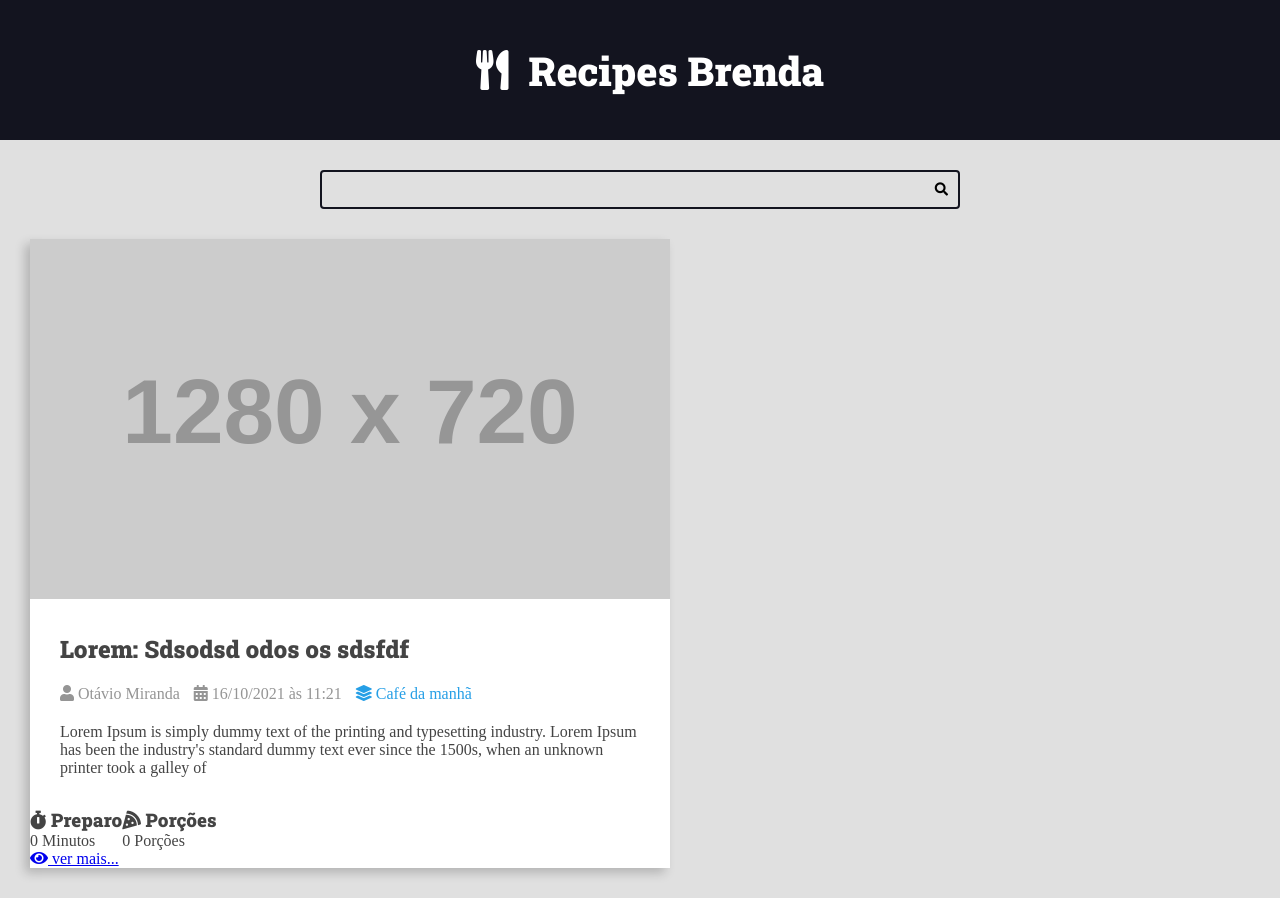
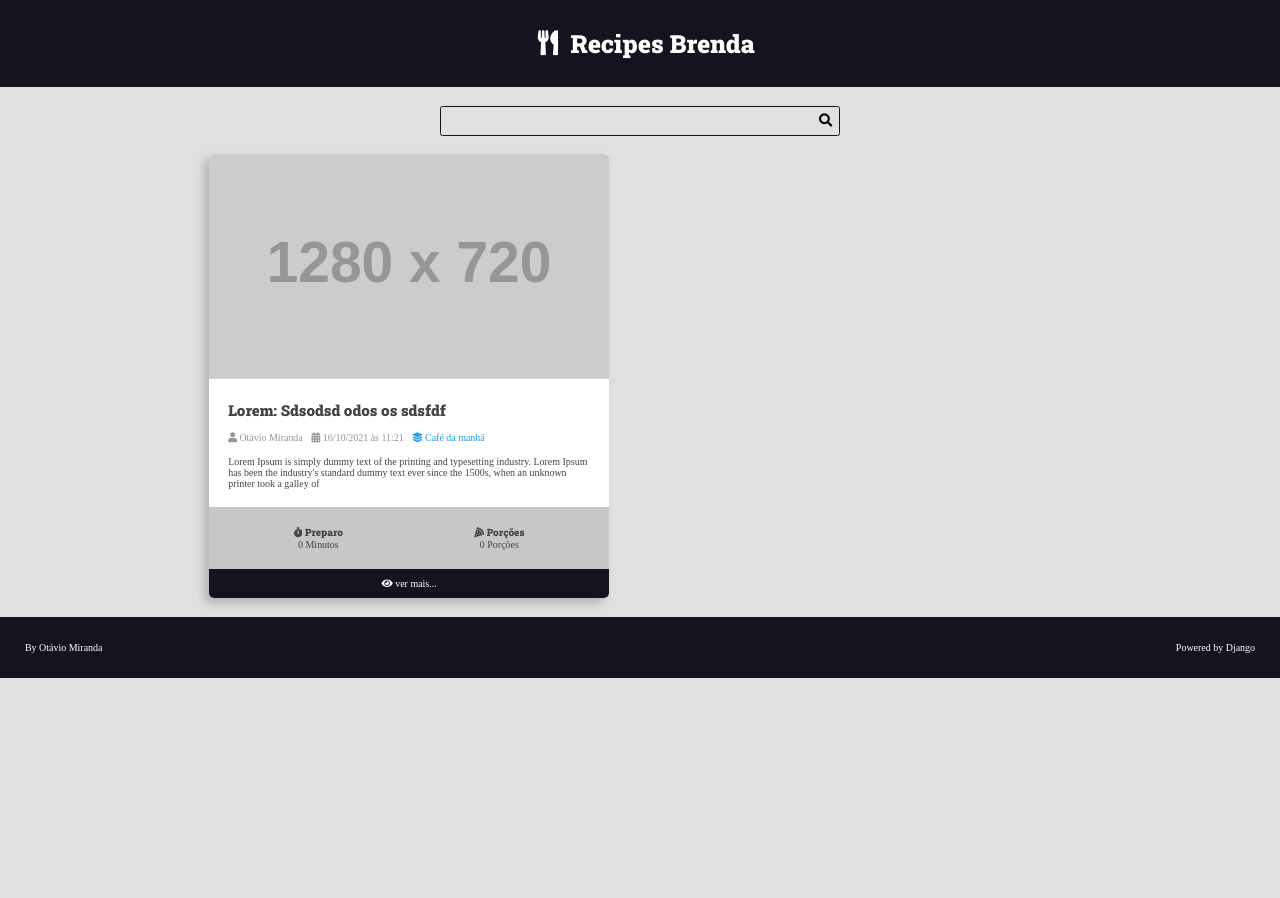
Before and after one commit to BrendaBevilaqua13/curso-django-projeto1, a Django app: page / in a window 1280 px wide. After the commit the page ends 678 px from the top, so only its background shows below. Run offline with Django 4.2, Linux system fonts and the light colour scheme; grey boxes labelled with a size stand in for pictures from a placeholder-image service; some libraries are stand-ins or nearby versions.

Commit message:
adcionando o footer

```diff
--- a/recipes/templates/recipes/pages/home.html
+++ b/recipes/templates/recipes/pages/home.html
@@ -6,58 +6,7 @@
 
 <main class="main-content-container">
     <div class="main-content main-content-list container">
-        <div class="recipe recipe-list-item">
-            <div class="recipe-cover">
-                <img src="https://via.placeholder.com/1280x720.png" alt="">
-            </div>
-            <div class="recipe-title-container">
-                <h2 class="recipe-title">Lorem: Sdsodsd odos os sdsfdf</h2>
-            </div>
-
-            <div class="recipe-author">
-                    <span class="recipe-author-item">
-                        <i class="fas fa-user"></i>
-                        Otávio Miranda
-                    </span>
-                <span class="recipe-author-item">
-                        <i class="fas fa-calendar-alt"></i>
-                        16/10/2021 às 11:21
-                    </span>
-                <span class="recipe-author-item">
-                        <a href="/recipes/category/cafe-da-manha/">
-                            <i class="fas fa-layer-group"></i>
-                            <span>Café da manhã</span>
-                        </a>
-                    </span>
-            </div>
-            <div class="recipe-content">
-                <p>Lorem Ipsum is simply dummy text of the printing and
-                    typesetting industry. Lorem Ipsum has been the industry's standard dummy
-                    text ever since the 1500s, when an unknown printer took a galley of </p>
-            </div>
-            <div class="recipe-meta-container">
-                <div class="recipe-meta recipe-preparation">
-                    <h3 class="recipe-meta-title"><i class="fas fa-stopwatch"></i> Preparo</h3>
-                    <div class="recipe-meta-text">
-                        0 Minutos
-                    </div>
-                </div>
-                <div class="recipe-meta recipe-servings">
-                    <h3 class="recipe-meta-title"><i class="fas fa-pizza-slice"></i> Porções</h3>
-                    <div class="recipe-meta-text">
-                        0 Porções
-                    </div>
-                </div>
-            </div>
-
-            <footer class="recipe-footer">
-                <a class="recipe-read-more button button-dark button-full-width" href="/recipes/3/">
-                    <i class="fas fa-eye"></i>
-                    <span>ver mais...</span>
-                </a>
-            </footer>
-
-        </div>
+{% include 'recipes/partials/recipe.html'%}
 
     </div>
 
@@ -65,4 +14,6 @@
 
 </main>
 
+{% include 'recipes/partials/footer.html'%}
+
 </body>
--- /dev/null
+++ b/recipes/templates/recipes/partials/footer.html
@@ -0,0 +1,9 @@
+<footer class="main-footer">
+  <div class="developer">
+    <a href="https://www.otaviomiranda.com.br/" target="_blank" rel="noreferrer noopener">By Otávio Miranda</a>
+  </div>
+
+  <div class="powered">
+    <a href="https://www.djangoproject.com/" target="_blank" rel="noreferrer noopener">Powered by Django</a>
+  </div>
+</footer>
--- a/recipes/templates/recipes/partials/head.html
+++ b/recipes/templates/recipes/partials/head.html
@@ -68,7 +68,7 @@
         box-sizing: border-box;
         }
         html{
-        font-size: 62.5%;
+        font-size: 39%;
         }
         body{
         font-size: 1.6rem;
@@ -160,7 +160,8 @@
         box-shadow: -5px 5px 10px rgba(0,0,0,.2);
         transform: scale(1);
         transition: all 300ms ease-in-out;
-
+        border-radius: .8rem;
+        overflow: hidden;
         }
 
         .recipe img{
@@ -207,6 +208,53 @@
         .recipe-meta-container{
         display: flex;
         flex-flow: row wrap;
+        padding: var(--spacing-gutter-medium);
+        background: var(--color-gray-2);
+        }
+
+        .recipe-meta{
+        display: flex;
+        flex-flow:column nowrap;
+        flex-shrink: 1;
+        flex-grow: 1;
+        text-align: center;
+        }
+
+        .recipe-meta-title{
+        font-size: 1.6rem;
+        }
+
+        .recipe-footer a{
+        background: var(--color-primary-dark);
+        display: block;
+        color: var(--color-white);
+        text-decoration: none;
+        text-align: center;
+        padding: 1.5rem var(--spacing-gutter-medium);
+        transition: all 300ms ease-in-out;
+        }
+
+        .recipe-footer a:hover {
+        filter: brightness(1);
+        }
+
+        .main-footer {
+        display: flex;
+        align-items: center;
+        justify-content: space-between;
+        background: var(--color-primary-dark);
+        color: var(--color-white);
+        padding: var(--spacing-gutter-large);
+        }
+
+        .main-footer a{
+        color: var(--color-white);
+        text-decoration: none;
+        transition: all 300ms ease-in-out;
+        }
+
+        .main-footer a:hover {
+        filter: brightness(.8);
 
         }
 
--- /dev/null
+++ b/recipes/templates/recipes/partials/recipe.html
@@ -0,0 +1,52 @@
+<div class="recipe recipe-list-item">
+    <div class="recipe-cover">
+        <img src="https://via.placeholder.com/1280x720.png" alt="">
+    </div>
+    <div class="recipe-title-container">
+        <h2 class="recipe-title">Lorem: Sdsodsd odos os sdsfdf</h2>
+    </div>
+
+    <div class="recipe-author">
+                    <span class="recipe-author-item">
+                        <i class="fas fa-user"></i>
+                        Otávio Miranda
+                    </span>
+        <span class="recipe-author-item">
+                        <i class="fas fa-calendar-alt"></i>
+                        16/10/2021 às 11:21
+                    </span>
+        <span class="recipe-author-item">
+                        <a href="/recipes/category/cafe-da-manha/">
+                            <i class="fas fa-layer-group"></i>
+                            <span>Café da manhã</span>
+                        </a>
+                    </span>
+    </div>
+    <div class="recipe-content">
+        <p>Lorem Ipsum is simply dummy text of the printing and
+            typesetting industry. Lorem Ipsum has been the industry's standard dummy
+            text ever since the 1500s, when an unknown printer took a galley of </p>
+    </div>
+    <div class="recipe-meta-container">
+        <div class="recipe-meta recipe-preparation">
+            <h3 class="recipe-meta-title"><i class="fas fa-stopwatch"></i> Preparo</h3>
+            <div class="recipe-meta-text">
+                0 Minutos
+            </div>
+        </div>
+        <div class="recipe-meta recipe-servings">
+            <h3 class="recipe-meta-title"><i class="fas fa-pizza-slice"></i> Porções</h3>
+            <div class="recipe-meta-text">
+                0 Porções
+            </div>
+        </div>
+    </div>
+
+    <footer class="recipe-footer">
+        <a class="recipe-read-more button button-dark button-full-width" href="/recipes/3/">
+            <i class="fas fa-eye"></i>
+            <span>ver mais...</span>
+        </a>
+    </footer>
+
+</div>
```
Also changed, not shown: recipes/views.py (line endings or trailing spaces).
